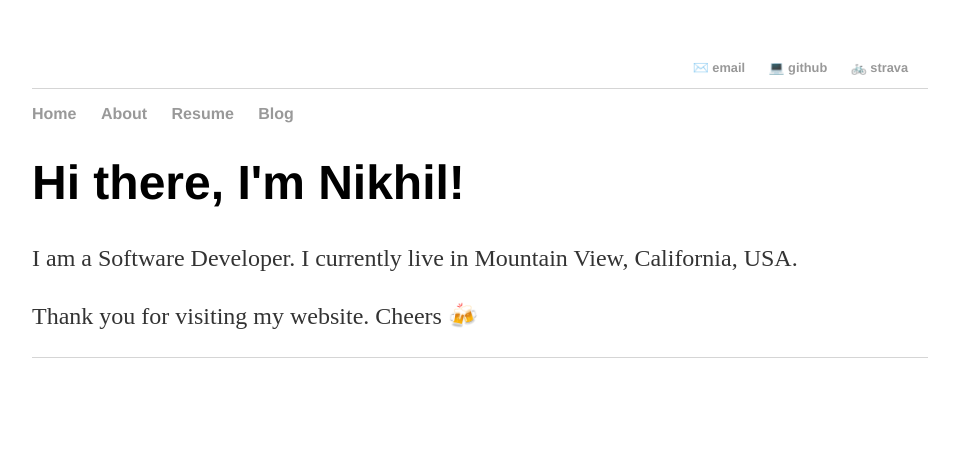
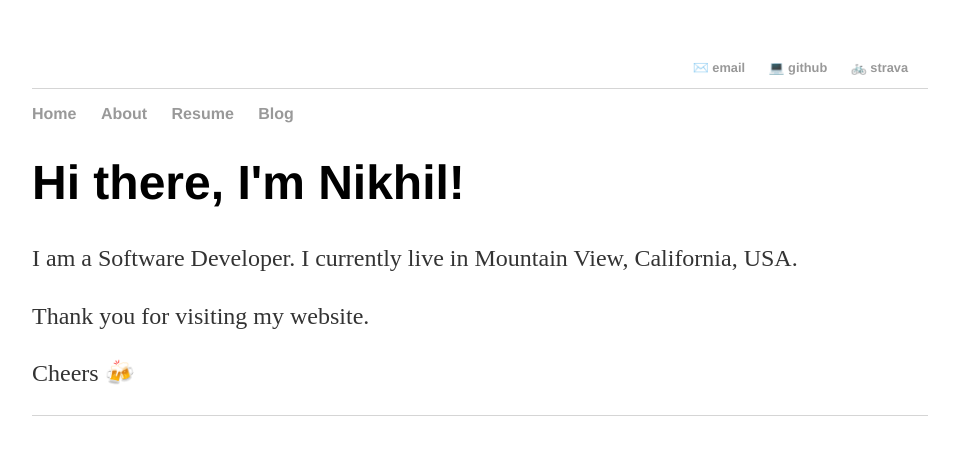
Before and after one commit to tricalnikhil/tricalnikhil.github.io, a Jekyll site: the page built from index.html, in a window 1280 px wide. Shown: the top 455 px of the page, without its empty margins (160-1119 px from the left). Built offline with Jekyll 4.4.1, drawn with Linux system fonts in a browser that asks for light colours.

Commit message:
update home page

```diff
--- a/index.html
+++ b/index.html
@@ -5,5 +5,6 @@ title: Nikhil Shah
 <div class="blurb">
 	<h1>Hi there, I'm Nikhil!</h1>
 	<p>I am a Software Developer. I currently live in Mountain View, California, USA.</p>
-	<p>Thank you for visiting my website. Cheers 🍻</p>
+	<p>Thank you for visiting my website.</p>
+	<p>Cheers 🍻</p>
 </div><!-- /.blurb -->
```
